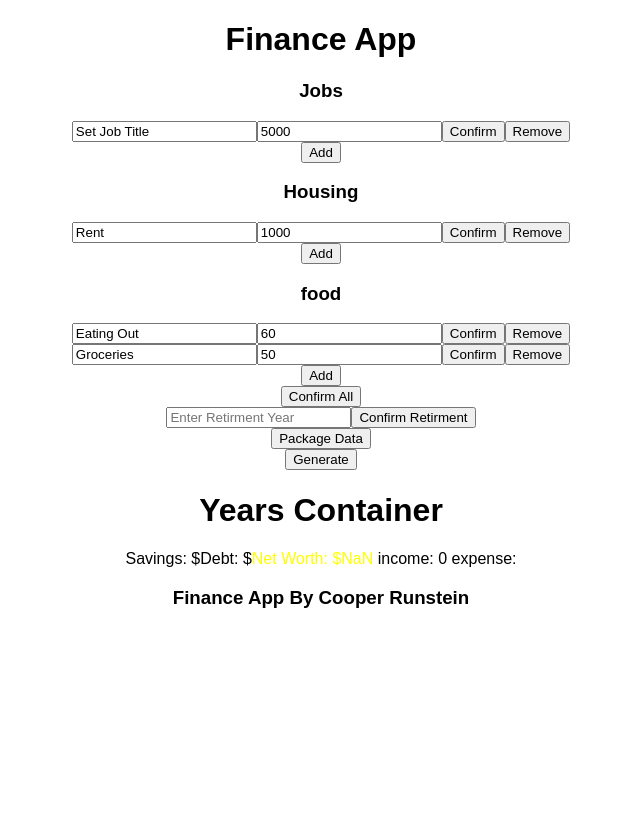
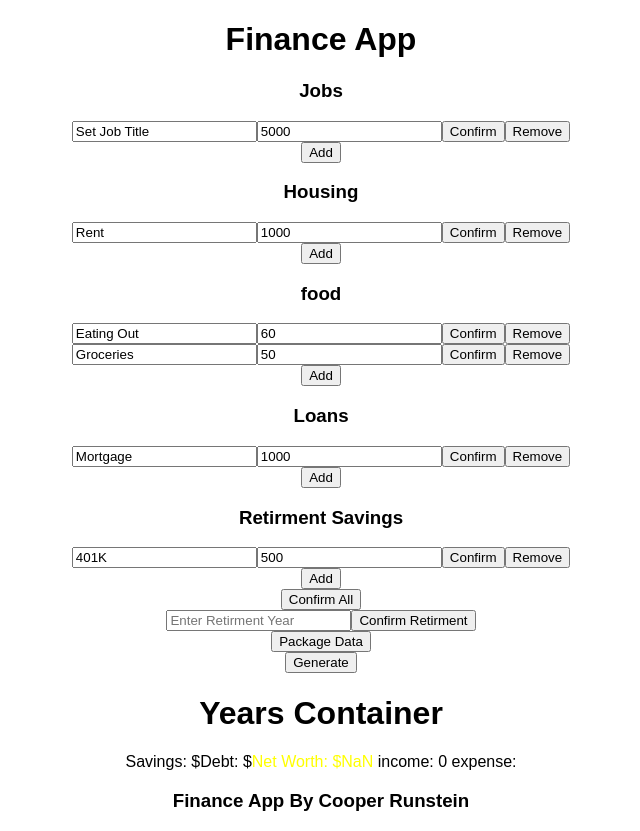
Before and after one commit to Cooper-Runstein/React-Personal-Finance-App, a React (Create React App) app: page / in a window 1280 px wide. Shown: the whole page, without its empty margins (319-959 px from the left). Before the commit the page ends 800 px from the top, so only its background shows below. Built offline with nearby package versions, Linux system fonts and the light colour scheme.

Commit message:
Savings and Debt exist in start form

```diff
--- a/src/Components/Start_Components/Start.js
+++ b/src/Components/Start_Components/Start.js
@@ -77,7 +77,50 @@ class Start extends React.Component {
                     }
                   ],
                 }
-            ]
+            ],
+        debt:[
+            {
+                title: 'Loans',
+                instances: [
+                  {
+                    title: 'Mortgage',
+                    value: 1000,
+                    isEditing: true,
+                    pendingTitle: 'Mortgage',
+                    pendingValue: '1000',
+                    pendingInterest: '1.34',
+                    interest: 1
+                  },
+                ],
+                get totals() {
+                  return this.instances.reduce((sum, entry)=>{
+                    return sum + entry.value
+                  }, 0)
+                }
+              },
+            ],
+            savings:[
+                {
+                    title: 'Retirment Savings',
+                    instances: [
+                      {
+                        title: '401K',
+                        isEditing: true,
+                        value: 500,
+                        pendingTitle: '401K',
+                        pendingValue: '500',
+                        pendingInterest: '1.34',
+                        interest: 1
+                      },
+                    ],
+                    get totals() {
+                      return this.instances.reduce((sum, entry)=>{
+                        return sum + entry.value
+                      }, 0)
+                    }
+                  },
+                ]
+
         }
     }
 
@@ -431,6 +474,36 @@ class Start extends React.Component {
                         onConfirm = {this.onConfirmAt}
                     />
                 })}
+
+                {this.state.debt.map((e,i)=>{
+                    return <SubCategoryForm
+                        key = {i}
+                        catIndex = {i}
+                        type = {'debt'}
+                        subCat = {e}
+                        title = {e.title}
+                        onEditAt = {this.onEditAt}
+                        removeInstanceAt = {this.removeInstanceAt}
+                        addInstance = {()=> this.addInstance('debt', i)}
+                        onChange = {this.onChangeAt}
+                        onConfirm = {this.onConfirmAt}
+                    />
+                })}
+
+                {this.state.savings.map((e,i)=>{
+                    return <SubCategoryForm
+                        key = {i}
+                        catIndex = {i}
+                        type = {'savings'}
+                        subCat = {e}
+                        title = {e.title}
+                        onEditAt = {this.onEditAt}
+                        removeInstanceAt = {this.removeInstanceAt}
+                        addInstance = {()=> this.addInstance('savings', i)}
+                        onChange = {this.onChangeAt}
+                        onConfirm = {this.onConfirmAt}
+                    />
+                })}
                 <button
                     onClick={()=>this.confirmAll()}>Confirm All</button>
                 <div id="retirment-form">
```
